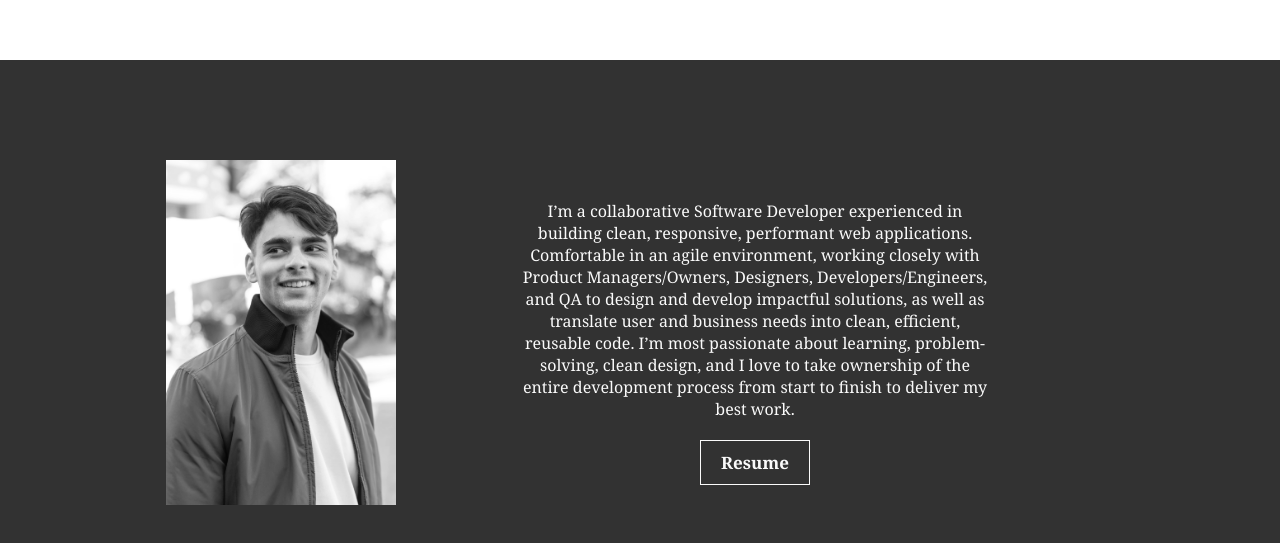
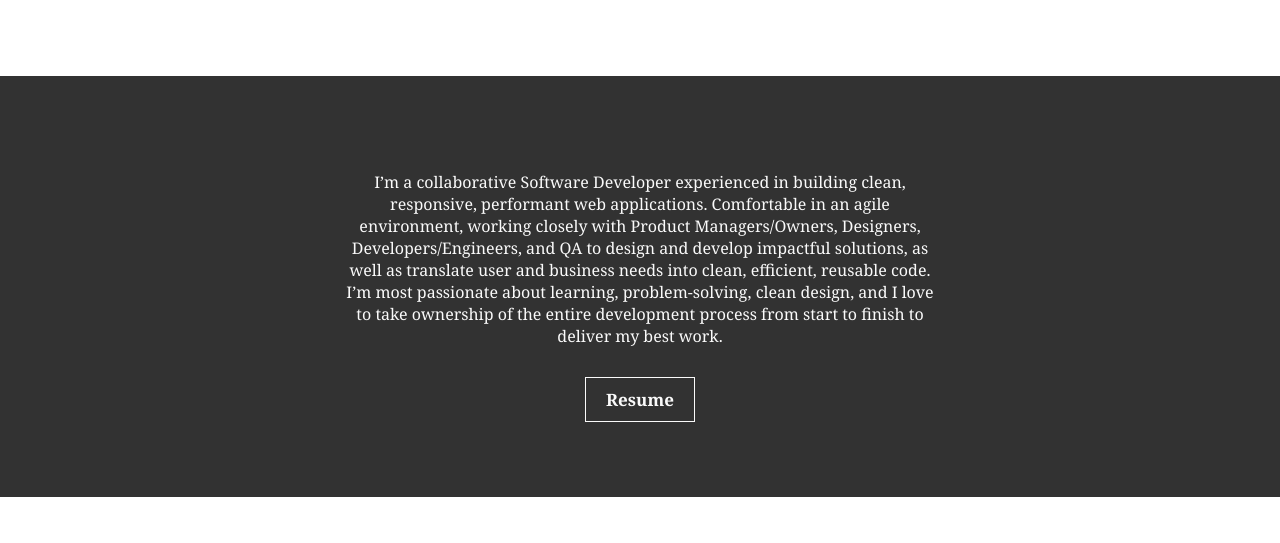
Before and after one commit to nickl-dev/portfolio-vue, a Vue app: page / in a window 1280 px wide. Shown: the part 799-1342 px from the top of the page. After the commit the page ends 1296 px from the top, so only its background shows below. Built offline with nearby package versions, Linux system fonts and the light colour scheme.

Commit message:
-removed picture from About page 🖼️

```diff
--- a/public/index.html
+++ b/public/index.html
@@ -1,28 +1,41 @@
 <!DOCTYPE html>
 <html lang="">
   <head>
-    <link rel="icon" href="./tab-icon.png">
-    <meta charset="utf-8">
-    <meta http-equiv="X-UA-Compatible" content="IE=edge">
-    <meta name="viewport" content="width=device-width,initial-scale=1.0">
-    <link rel="icon" href="<%= BASE_URL %>favicon.ico">
+    <link rel="icon" href="./tab-icon.png" />
+    <meta charset="utf-8" />
+    <meta http-equiv="X-UA-Compatible" content="IE=edge" />
+    <meta name="viewport" content="width=device-width,initial-scale=1.0" />
+    <link rel="icon" href="<%= BASE_URL %>favicon.ico" />
     <title>Nick Lal | Software Developer</title>
 
     <!--  Essential META Tags -->
-    <meta property="og:title" content="Nick Lal | Software Developer">
-    <meta property="og:description" content="Eternal JavaScript student | Clean code | Master chef">
-    <meta property="description" content="Eternal JavaScript student | Clean code | Master chef">
-    <meta property="og:image" content="./nick-lal-portrait.jpg">
-    <meta property="og:url" content="https://www.nicklal.dev/">
-    <meta name="twitter:card" content="summary_large_image">
+    <meta property="og:title" content="Nick Lal | Software Developer" />
+    <meta
+      property="og:description"
+      content="Eternal JavaScript student | Clean code | Master chef"
+    />
+    <meta
+      property="description"
+      content="Eternal JavaScript student | Clean code | Master chef"
+    />
+    <meta property="og:image" content="./nick-lal-portrait.jpg" />
+    <meta property="og:url" content="https://www.nicklal.dev/" />
+    <meta name="twitter:card" content="summary_large_image" />
 
     <!--  Non-Essential, But Recommended -->
-    <meta property="og:site_name" content="Nick Lal | Software Developer">
-    <meta name="twitter:image:alt" content="Grayscale of myself (Nick Lal) smiling">
+    <meta property="og:site_name" content="Nick Lal | Software Developer" />
+    <meta
+      name="twitter:image:alt"
+      content="Grayscale of myself (Nick Lal) smiling"
+    />
   </head>
   <body>
     <noscript>
-      <strong>We're sorry but <%= htmlWebpackPlugin.options.title %> doesn't work properly without JavaScript enabled. Please enable it to continue.</strong>
+      <strong
+        >We're sorry but <%= htmlWebpackPlugin.options.title %> doesn't work
+        properly without JavaScript enabled. Please enable it to
+        continue.</strong
+      >
     </noscript>
     <div id="app"></div>
     <!-- built files will be auto injected -->
--- a/src/pages/About.vue
+++ b/src/pages/About.vue
@@ -7,52 +7,43 @@
       </div>
     </header>
 
-    <section class="about__wrapper">
-      <div class="about__subwrapper">
-        <img
-          :src="portrait"
-          alt="Portrait of Nick Lal"
-          class="about__image"
-          loading="lazy"
-        />
-        <div class="about__biowrapper">
-          <p class="about__bio">
-            I’m a collaborative Software Developer experienced in building clean, responsive, performant web applications.
-            Comfortable in an agile environment, working closely with Product Managers/Owners, Designers, Developers/Engineers, and QA to design and develop impactful solutions, as well as translate user and business needs into clean, efficient, reusable code. I’m most passionate about learning, problem-solving, clean design, and I love to take ownership of the entire development process from start to finish to deliver my best work.
-          </p>
-          <a
-            :href="resume"
-            class="about__resume"
-            target="_blank"
-          >
-            Resume
-          </a>
-        </div>
-      </div>
+    <section class="about__bio-wrapper">
+      <p class="about__bio">
+        I’m a collaborative Software Developer experienced in building clean,
+        responsive, performant web applications. Comfortable in an agile
+        environment, working closely with Product Managers/Owners, Designers,
+        Developers/Engineers, and QA to design and develop impactful solutions,
+        as well as translate user and business needs into clean, efficient,
+        reusable code. I’m most passionate about learning, problem-solving,
+        clean design, and I love to take ownership of the entire development
+        process from start to finish to deliver my best work.
+      </p>
+      <a :href="resume" class="about__resume" target="_blank"> Resume </a>
     </section>
   </div>
 </template>
 
 <script>
-import portrait from "@/assets/nick-lal-portrait.jpg"
-
 export default {
-  name: "About",
-  data () {
+  name: 'About',
+  data() {
     return {
-      portrait: portrait,
-      resume: "../nick-lal-resume.pdf"
-    }
+      resume: '../nick-lal-resume.pdf'
+    };
   }
-}
+};
 </script>
 
 <style lang="scss">
-@import "@/styles/global.scss";
+@import '@/styles/global.scss';
 
 @keyframes type {
-  from { width: 0; }
-  to { width: 100%; }
+  from {
+    width: 0;
+  }
+  to {
+    width: 100%;
+  }
 }
 
 .about {
@@ -64,8 +55,12 @@ export default {
 
   &__name {
     font-size: 40px;
-    @include tablet { font-size: 70px; }
-    @include desktop { font-size: 100px; }
+    @include tablet {
+      font-size: 70px;
+    }
+    @include desktop {
+      font-size: 100px;
+    }
   }
 
   &__occupation {
@@ -75,41 +70,29 @@ export default {
     font-size: $font20;
     font-weight: 600;
     margin: 20px auto 0 auto;
-    @include tablet { font-size: 25px; }
-    &-wrapper { display: inline-block; }
-  }
-
-  &__wrapper {
-    background: $stockBlack;
-    padding: 50px $padding5;
-    margin-top: 43vh;
-    @include tablet { padding: 75px $padding5; }
-    @include desktop { padding: 100px 13%; }
-  }
-
-  &__subwrapper {
-    text-align: center;
     @include tablet {
-      @include flexCenter;
-      justify-content: space-evenly;
+      font-size: 25px;
+    }
+    &-wrapper {
+      display: inline-block;
     }
   }
 
-  &__biowrapper {
-    max-width: 550px;
-    margin: auto;
-    @include tablet { width: 50%; }
-  }
-
-  &__image {
-    width: 50%;
-    max-width: 230px;
+  &__bio-wrapper {
+    background: $stockBlack;
+    padding: 50px $padding5;
+    margin-top: 45vh;
+    text-align: center;
+    @include tablet {
+      padding: 75px $padding5;
+    }
   }
 
   &__bio {
+    max-width: 600px;
     color: $stockWhite;
     font-size: $font16;
-    margin: 20px auto;
+    margin: 20px auto 30px auto;
   }
 
   &__resume {
--- a/src/styles/global.scss
+++ b/src/styles/global.scss
@@ -1,12 +1,11 @@
-@import "./variables.scss";
-@import "./mixins.scss";
+@import './variables.scss';
+@import './mixins.scss';
 
 * {
   margin: 0;
   padding: 0;
   box-sizing: border-box;
   text-decoration: none;
-  outline: none;
   font-family: Georgia, 'Times New Roman', Times, serif;
 }
 
```
Also changed, not shown: src/components/Project.vue (+25 -21 lines), src/styles/mixins.scss (+11 -5 lines).
